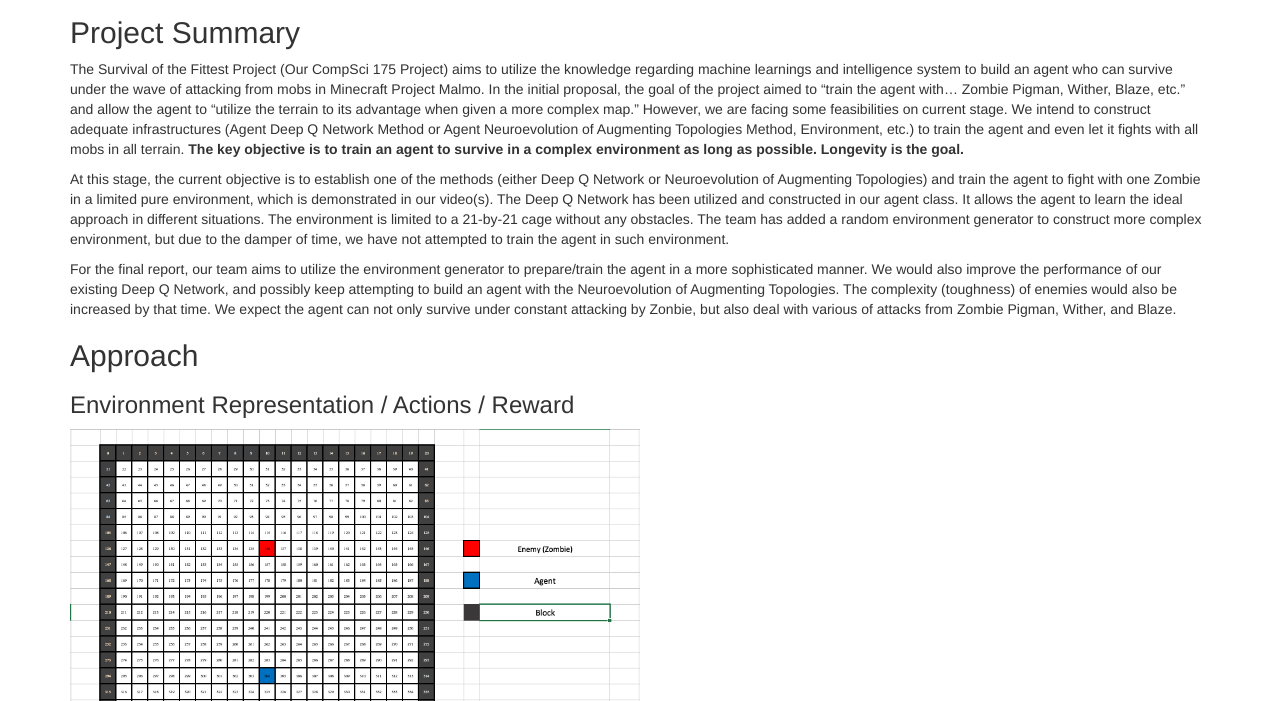
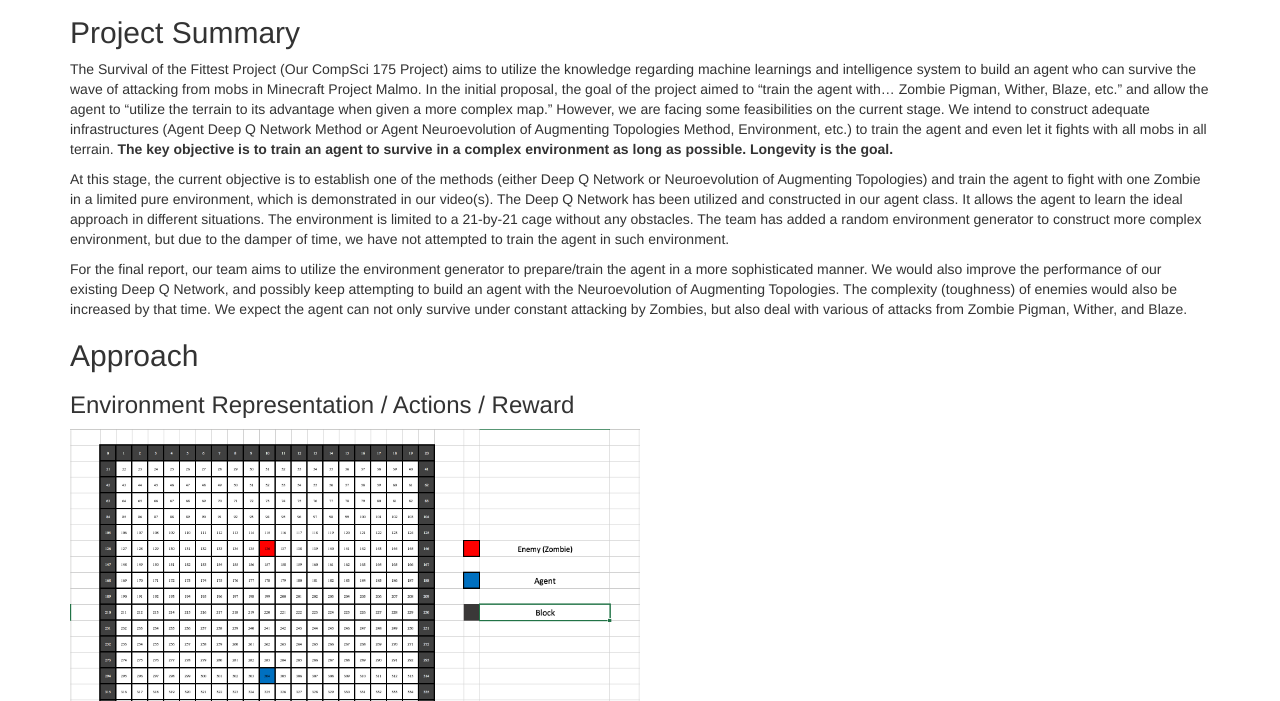
Before and after one commit to mingh2/SurvivalOfTheFittest, a Jekyll site: the page built from docs/status.md, in a window 1280 px wide and 900 px high, scrolled down 649 px, cut to the strip 199-900 px from the top of the window. Built offline with Jekyll 4.4.1, drawn with Linux system fonts in a browser that asks for light colours.

Commit message:
Grammar Correction

```diff
--- a/docs/status.md
+++ b/docs/status.md
@@ -10,11 +10,12 @@
 
 ## Project Summary
 
-The Survival of the Fittest Project (Our CompSci 175 Project) aims to utilize the knowledge regarding machine learnings and intelligence system to build an agent who can survive under the wave of attacking from mobs in Minecraft Project Malmo. In the initial proposal, the goal of the project aimed to “train the agent with… Zombie Pigman, Wither, Blaze, etc.” and allow the agent to “utilize the terrain to its advantage when given a more complex map.” However, we are facing some feasibilities on current stage. We intend to construct adequate infrastructures (Agent Deep Q Network Method or Agent Neuroevolution of Augmenting Topologies Method, Environment, etc.) to train the agent and even let it fights with all mobs in all terrain. **The key objective is to train an agent to survive in a complex environment as long as possible. Longevity is the goal.**
+The Survival of the Fittest Project (Our CompSci 175 Project) aims to utilize the knowledge regarding machine learnings and intelligence system to build an agent who can survive the wave of attacking from mobs in Minecraft Project Malmo. In the initial proposal, the goal of the project aimed to “train the agent with… Zombie Pigman, Wither, Blaze, etc.” and allow the agent to “utilize the terrain to its advantage when given a more complex map.” However, we are facing some feasibilities on the current stage. We intend to construct adequate infrastructures (Agent Deep Q Network Method or Agent Neuroevolution of Augmenting Topologies Method, Environment, etc.) to train the agent and even let it fights with all mobs in all terrain. **The key objective is to train an agent to survive in a complex environment as long as possible. Longevity is the goal.**
 
 At this stage, the current objective is to establish one of the methods (either Deep Q Network or Neuroevolution of Augmenting Topologies) and train the agent to fight with one Zombie in a limited pure environment, which is demonstrated in our video(s). The Deep Q Network has been utilized and constructed in our agent class. It allows the agent to learn the ideal approach in different situations. The environment is limited to a 21-by-21 cage without any obstacles. The team has added a random environment generator to construct more complex environment, but due to the damper of time, we have not attempted to train the agent in such environment.
 
-For the final report, our team aims to utilize the environment generator to prepare/train the agent in a more sophisticated manner. We would also improve the performance of our existing Deep Q Network, and possibly keep attempting to build an agent with the Neuroevolution of Augmenting Topologies. The complexity (toughness) of enemies would also be increased by that time. We expect the agent can not only survive under constant attacking by Zonbie, but also deal with various of attacks from Zombie Pigman, Wither, and Blaze.
+For the final report, our team aims to utilize the environment generator to prepare/train the agent in a more sophisticated manner. We would also improve the performance of our existing Deep Q Network, and possibly keep attempting to build an agent with the Neuroevolution of Augmenting Topologies. The complexity (toughness) of enemies would also be increased by that time. We expect the agent can not only survive under constant attacking by Zombies, but also deal with various of attacks from Zombie Pigman, Wither, and Blaze.
+
 
 
 
```
